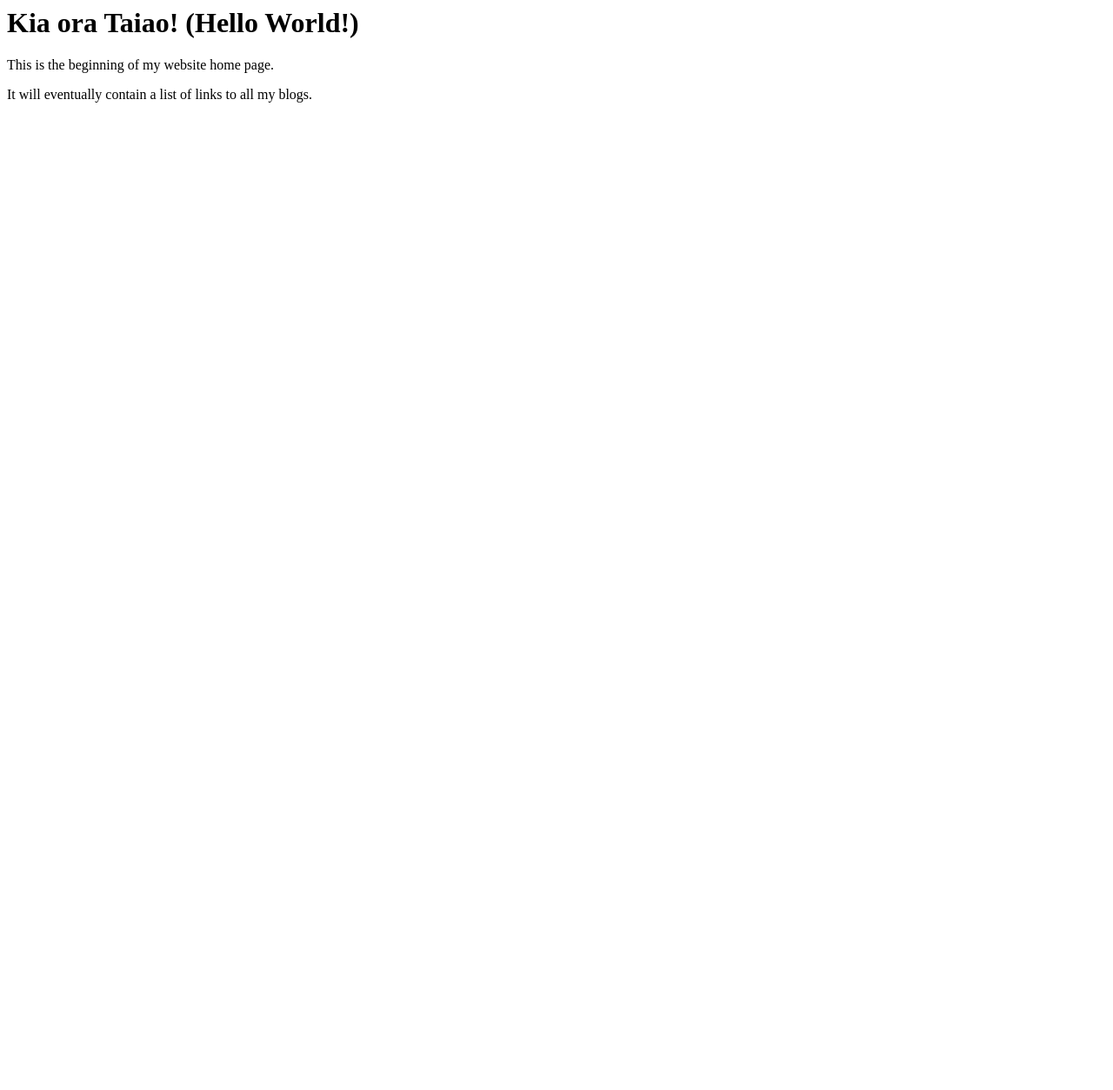
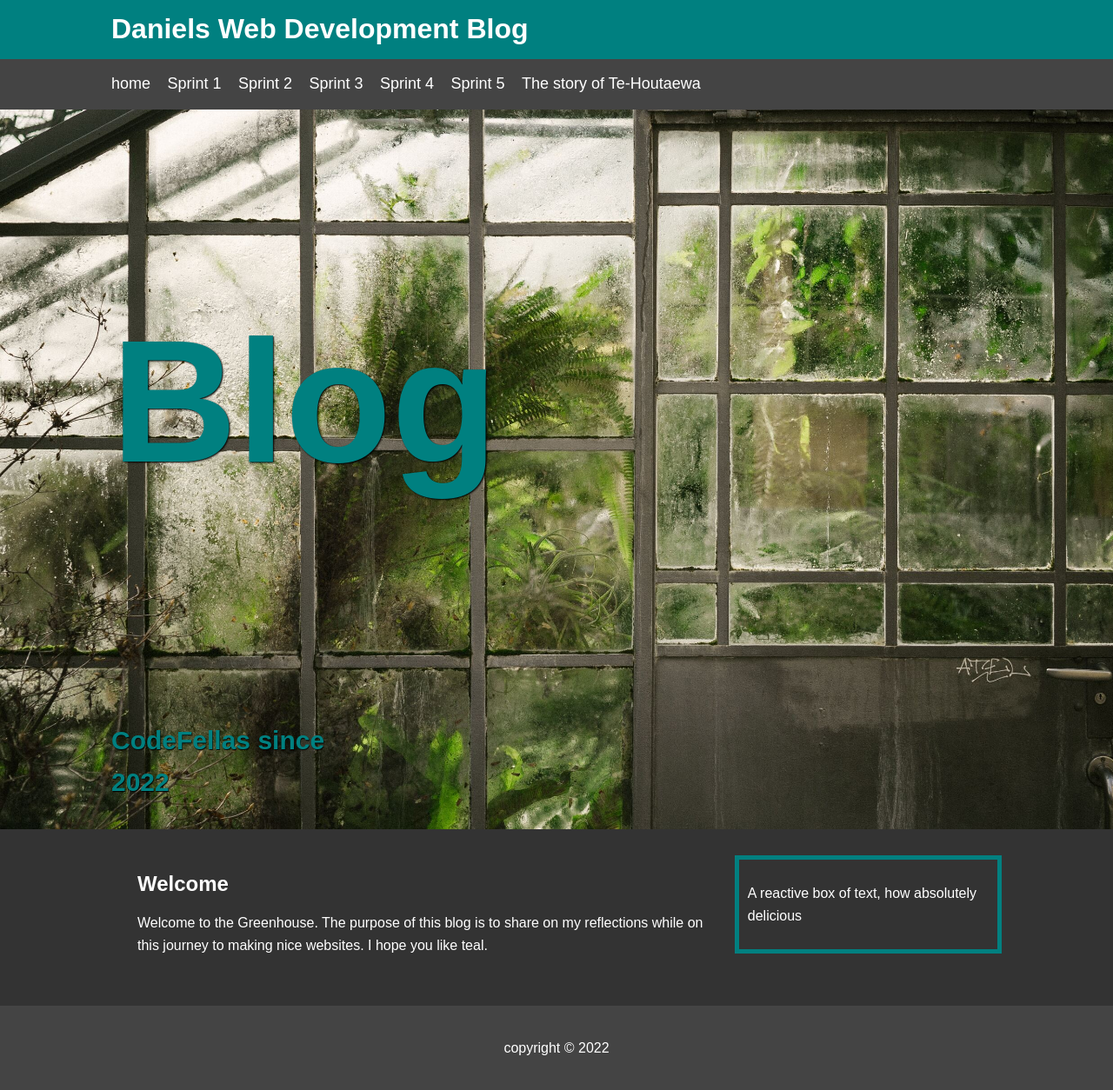
Before and after one commit to d-ashby/d-ashby.github.io, a plain HTML site: page index.html in a window 1280 px wide. Shown: the whole page at 87% size. Before the commit the page ends 800 px from the top, so only its background shows below. Drawn offline with Linux system fonts and the light colour scheme.

Commit message:
start of blog tracking

```diff
--- a/index.html
+++ b/index.html
@@ -1,9 +1,52 @@
+<!DOCTYPE html>
 <html>
-  <head>
-    <title>My blog</title>
-  <body>
-    <h1>Kia ora Taiao! (Hello World!)</h1>
-    <p> This is the beginning of my website home page.</p>
-    <p> It will eventually contain a list of links to all my blogs. </p>
-  </body>
+    <Head>
+        <Title>Daniels Website</Title>
+
+        <link rel="stylesheet" type="text/css" href="styles/main.css">
+
+    </Head>
+    <body>
+     <header id="main-header">
+         <div class="container">
+
+         <H1>Daniels Web Development Blog</H1>
+        </div>
+     </header>
+
+     <nav id="navbar">
+        <div class="container">
+            <ul>
+                <li><a href="index.html">home</a></li>
+                <li><a href="blog/sprint1.html">Sprint 1</a></li>
+                <li><a href="#">Sprint 2</a></li>
+                <li><a href="#">Sprint 3</a></li>
+                <li><a href="#">Sprint 4</a></li>
+                <li><a href="#">Sprint 5</a></li>
+                <li><a href="blog/te-houtaewa-template.html">The story of Te-Houtaewa</a></li>
+            </ul>
+
+       </div>
+    </nav>
+    <section id="showcase">
+        <div class="container">
+            <h1>Blog</h1>
+            <h3>CodeFellas since <br>2022</h3>
+        </div>
+    </section>
+    <div class="container">
+    <section id="main">
+        <h1>Welcome</h1>
+        <p>Welcome to the Greenhouse. The purpose of this blog is to share on my reflections while on this journey to making nice websites. I hope you like teal.</p>
+
+
+    </section>
+    <aside id="sidebar">
+        <p>A reactive box of text, how absolutely delicious</p>
+    </aside>
+</div>
+    <Footer id="main-footer">
+        <p>copyright &copy; 2022</p>
+    </Footer>
+</body>
 </html>
--- a/styles/main.css
+++ b/styles/main.css
@@ -0,0 +1,137 @@
+body{
+  background-color: #333;
+  color: #555;
+  font-family: Arial, Helvetica, sans-serif;
+  font-size: 16px;
+  line-height: 1.6em;
+  margin: 0;
+}
+
+.container{
+  width: 80%;
+  margin: auto;
+  overflow: hidden;
+}
+
+#main-header{
+  background-color: teal;
+  color: #fff;
+
+}
+
+#navbar{
+  background-color: #444;
+  color: #fff;
+
+}
+
+#navbar ul{
+  padding: 0;
+  list-style: none;
+
+}
+
+#navbar li{
+  display: inline;
+
+}
+
+#navbar a{
+
+  color: #fff;
+  text-decoration: none;
+  font-size: 18px;
+  padding-right: 15px;
+}
+
+#showcase{
+  background-image:url('../greenhouse.jpg');
+  background-position: fixed;
+  background-size: cover;
+  background-repeat: no-repeat;
+  min-height: 400px;
+  margin-bottom: 30px;
+  text-align: left;
+
+}
+
+#showcase h1{
+  color: teal;
+  font-size: 200px;
+  line-height: 1.7em;
+
+  text-shadow: 1px 1px 2px black;
+
+}
+#showcase h3{
+  color: teal;
+  font-size: 30px;
+  line-height: 1.6em;
+  padding-top: 30px;
+  text-shadow: 0.5px 0.5px 1px black;
+}
+#main{
+  color: white;
+  float: left;
+  width: 70%;
+  padding: 0 30px;
+  box-sizing: border-box;
+
+}
+
+#sidebar{
+  color: white;
+  float: right;
+  width: 30%;
+  background: #333;
+  padding: 10px;
+  box-sizing: border-box;
+  border: 10px;
+  border-color: teal;
+  border-width: 5px;
+  border-style: solid;
+}
+
+#main-footer{
+  background: #444;
+  color: #FFF;
+  text-align: center;
+  padding: 20px;
+  margin-top: 40px;
+  padding-bottom: 20px;
+}
+
+@media(max-width:600px){
+  #main{
+      width: 100%;
+      float:none;
+
+  }
+  #sidebar{
+      width: 100%;
+      float:none;
+
+
+  }
+}
+/* here starts information for sprint1*/
+
+#headingsprint1{
+  color: white;
+  text-align: left;
+  padding: 0px 20px 0px 20px;
+}
+
+#para1sprint1{
+  color: white;
+  padding: 2%;
+}
+
+#footersprint1{
+  background: #444;
+  color: #FFF;
+  text-align: center;
+  padding: 20px;
+  margin-top: 40px;
+  padding-bottom: 20px;
+}
```
Also changed, not shown: blog/sprint1.html (added, +49 -0 lines), greenhouse.jpg (added).
